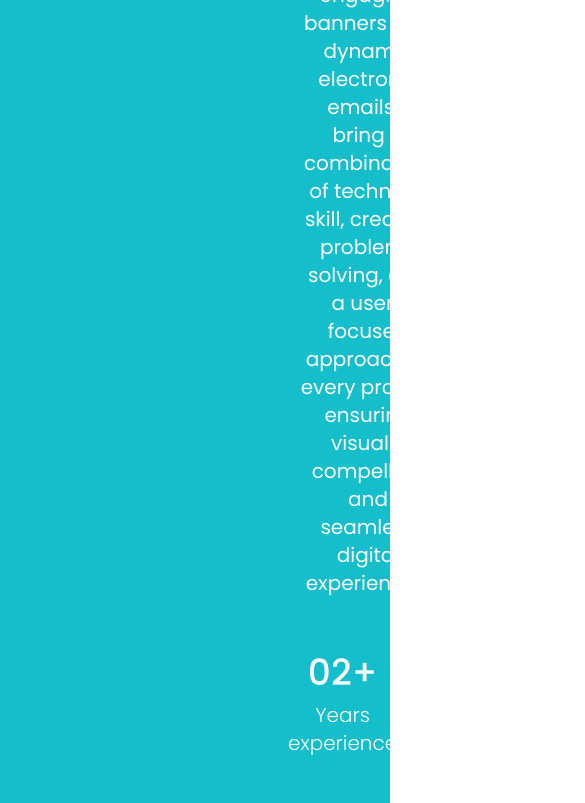
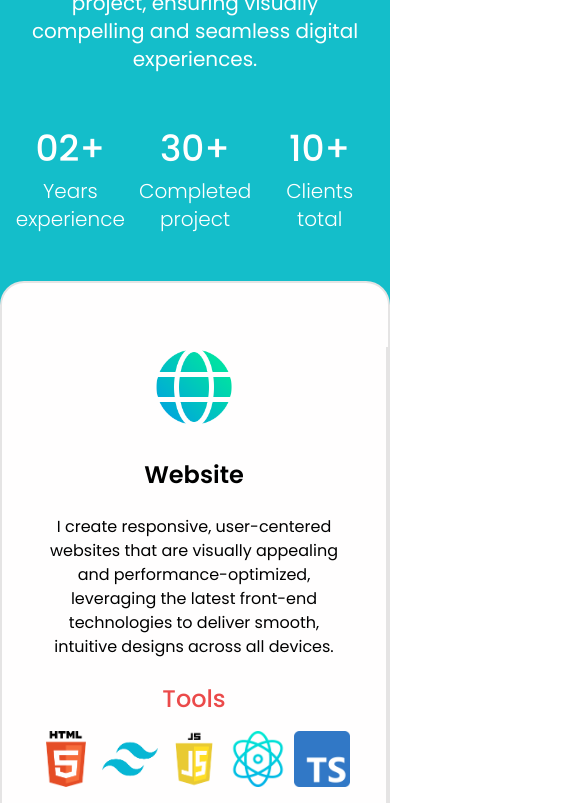
Before and after one commit to TCB2307/tcb2307.github.io, a React (Vite) app: page / in a window 390 px wide. Shown: the part 1460-2263 px from the top of the page, 585 px wide, since content can reach past the window. Built offline with nearby package versions, Linux system fonts and the light colour scheme.

Commit message:
responsive for about me

```diff
--- a/src/components/About.jsx
+++ b/src/components/About.jsx
@@ -2,27 +2,27 @@ function ColumnText({ text01, text02 }) {
   return (
     <div className="text-center flex flex-col w-[7rem]">
       <div className="text-4xl font-medium pb-2">{text01}</div>
-      <div className="text-xl font-light">{text02}</div>
+      <div className="text-xl font-light m:text-[1.2rem]">{text02}</div>
     </div>
   );
 }
 
 export default function About() {
   return (
-    <div className="bg-[#14BECA] flex flex-col space-y-4 px-12 pt-10 text-white pb-[8rem]">
+    <div className="bg-[#14BECA] flex flex-col space-y-4 px-12 pt-10 text-white pb-[8rem] phone:px-2">
       <div className="flex justify-center text-10 text-5xl font-medium pt-4">
         About myself
       </div>
-      <div className="flex justify-center px-80 py-4 text-center text-xl pb-10">
+      <div className="flex justify-center px-80 py-4 text-center text-xl pb-10 about:px-40 m:px-6 phone:px-2">
         With expertise in front-end development, I also create engaging banners
         and dynamic electronic emails. I bring a combination of technical skill,
         creative problem-solving, and a user-focused approach to every project,
         ensuring visually compelling and seamless digital experiences.
       </div>
-      <div className="flex justify-around px-60">
+      <div className="flex justify-around px-60 about:px-20 m:px-4 project:px-0">
         <ColumnText text01="02+" text02="Years experience" />
         <ColumnText text01="30+" text02="Completed project" />
-        <ColumnText text01="02+" text02="Clients total" />
+        <ColumnText text01="10+" text02="Clients total" />
       </div>
     </div>
   );
--- a/src/components/Skill.jsx
+++ b/src/components/Skill.jsx
@@ -13,27 +13,44 @@ import gsap from "../images/gsap.png";
 import figma from "../images/figma.png";
 import photoshop from "../images/photoshop.png";
 
-function SkillDetail({ img, rightSideBorder, title, description, tools }) {
+function SkillDetail({
+  img,
+  rightSideBorder,
+  bottomSideBorder,
+  title,
+  description,
+  tools,
+}) {
   const borderCss = rightSideBorder === true ? "border-r-2" : "";
+  const borderCssSm = bottomSideBorder === true ? "border-b-2" : "";
 
   return (
     <div
-      className={`${borderCss} border-black border-opacity-10 w-full h-[36rem]`}
+      className={`${borderCss} border-black border-opacity-10 w-full h-[36rem] skill-sm:border-r-0 skill-sm:${borderCssSm} skill-sm:h-[30rem]`}
     >
       <div className="flex justify-center mt-16">
         <img src={img} alt="logo" className="w-20" />
       </div>
       <div className=" flex justify-center mt-8">
-        <div className="text-center w-4/5">
-          <div className="text-2xl font-semibold">{title}</div>
-          <div className="text-1xl mt-6 font-normal h-[9rem]">
+        <div className="text-center w-4/5 about:w-[85%] skill-text:w-[90%] skill-sm:w-[80%]">
+          <div className="text-2xl font-semibold about:text-[1.3rem] skill-text:text-[1.2rem] skill-m:text-2xl">
+            {title}
+          </div>
+          <div className="mt-6 font-normal h-[9rem] about:text-[0.95rem] skill-sm:h-[6rem]">
             {description}
           </div>
-          <div className="text-2xl mt-6 text-[#EB4A4A] font-medium">Tools</div>
+          <div className="text-2xl mt-6 text-[#EB4A4A] font-medium about:mt-14 skill-text:mt-20 skill-sm:mt-14">
+            Tools
+          </div>
           <div className="font-light mb-10 mt-4">
             <div className="flex space-x-2 justify-center">
               {tools.map((tool, index) => (
-                <img key={index} src={tool} alt="logo" className="w-14" />
+                <img
+                  key={index}
+                  src={tool}
+                  alt="logo"
+                  className="w-14 about:w-[3rem] skill-text:w-[2.7rem] skill-sm:w-[3.5rem]"
+                />
               ))}
             </div>
           </div>
@@ -45,12 +62,13 @@ function SkillDetail({ img, rightSideBorder, title, description, tools }) {
 
 export default function Skill() {
   return (
-    <div className="flex justify-center relative bottom-20">
-      <div className="bg-[#FFFEFE] max-w-[1500px] border-black rounded-3xl border-2 border-opacity-10">
-        <div className="flex items-center">
+    <div className="flex justify-center relative bottom-20 skill:mx-10 skill-text:mx-4 skill-sm:mx-6">
+      <div className="bg-[#FFFEFE] max-w-[1500px] border-black rounded-3xl border-2 border-opacity-10 skill:max-w-[1300px]">
+        <div className="flex items-center skill-sm:block phone:block">
           <SkillDetail
             img={website}
             rightSideBorder={true}
+            bottomSideBorder={true}
             title="Website"
             description="I create responsive, user-centered websites that are visually appealing and performance-optimized, leveraging the latest front-end technologies to deliver smooth, intuitive designs across all devices."
             tools={[html, tailwind, js, react, typescript]}
@@ -58,6 +76,7 @@ export default function Skill() {
           <SkillDetail
             img={email}
             rightSideBorder={true}
+            bottomSideBorder={true}
             title="Electrical Direct Emails"
             description="
 Designed dynamic EDMs for clients like Myer and NAB, creating visually impactful advertising campaigns that effectively conveyed the brand's message and drove audience engagement across digital platforms."
@@ -66,6 +85,7 @@ Designed dynamic EDMs for clients like Myer and NAB, creating visually impactful
           <SkillDetail
             img={banner}
             rightSideBorder={false}
+            bottomSideBorder={false}
             title="Banner"
             description="Developed engaging banners using GSAP, in order to create smooth animations to highlight brand messages. Focused on high-performance designs for a great user experience across all devices."
             tools={[html, css, js, gsap, photoshop]}
--- a/tailwind.config.js
+++ b/tailwind.config.js
@@ -16,6 +16,12 @@ export default {
         'md': { 'max': '960px' },  // Targets screens between 577px and 960px
         'mac': { 'min': '961px', 'max': '1200px' },
         'lg': { 'min': '471px', 'max': '1490px' },
+        'about': { 'min': '961px', 'max': '1250px' },
+        'project': { 'max': '550px' },
+        'skill': { 'min': '961px', 'max': '1600px' },
+        'skill-text': { 'min': '701px', 'max': '960px' },
+        'skill-sm': { 'min': '471px', 'max': '800px' },
+        'skill-m': { 'max': '800px' },
       }
     },
   },
```
